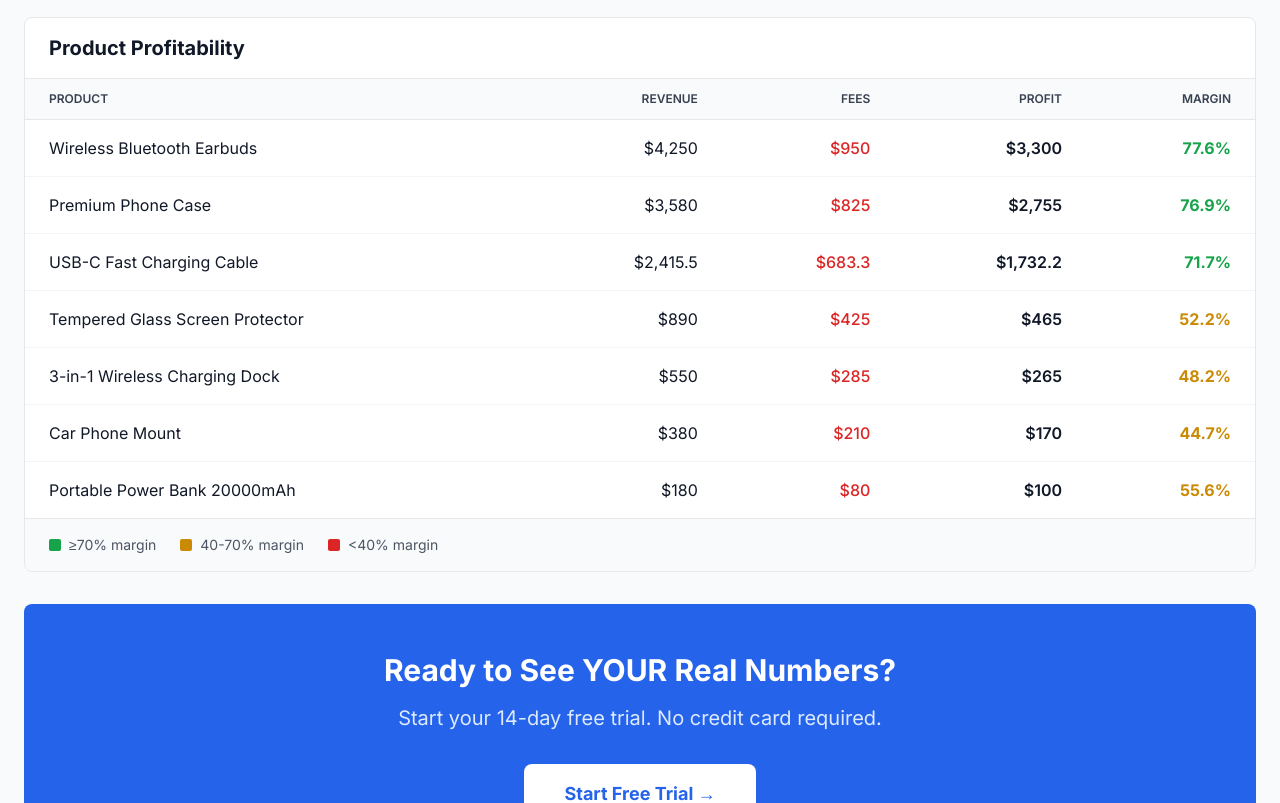
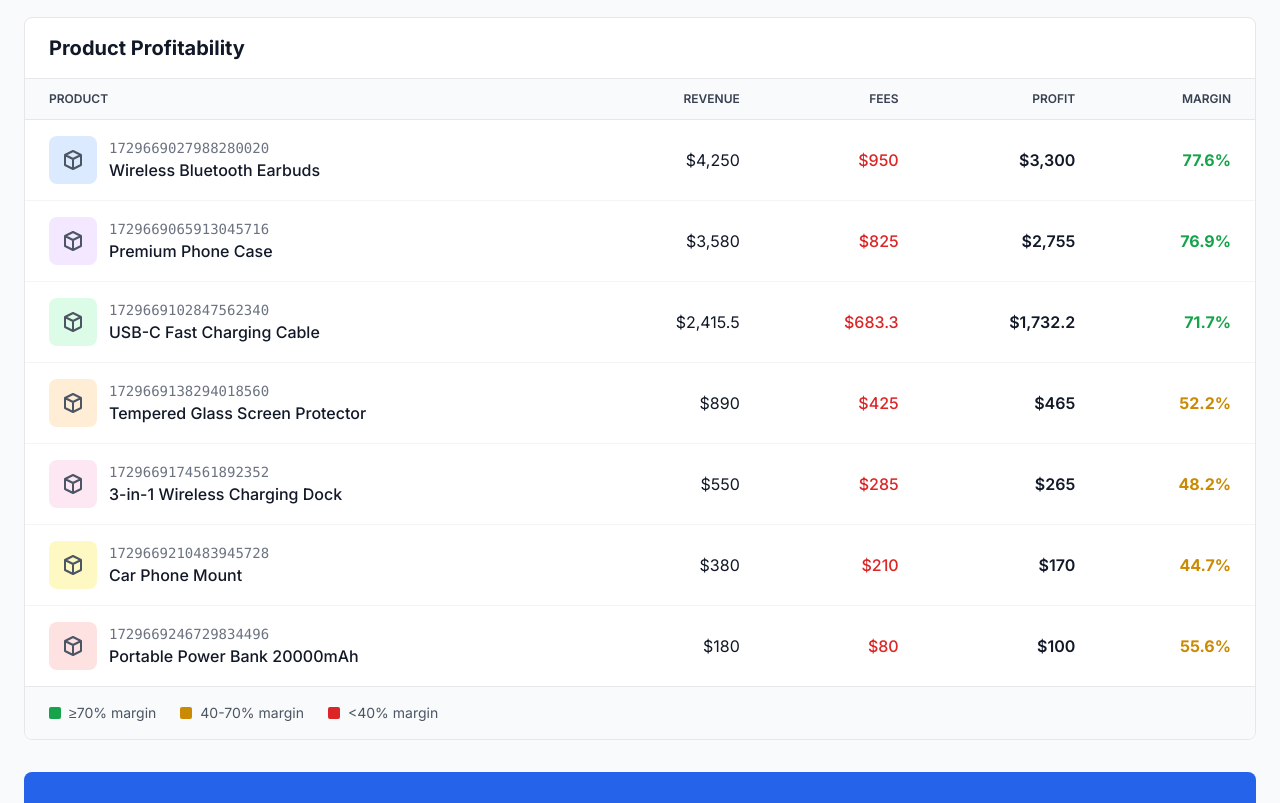
Before and after one commit to algominds35/tiktokshop-project-, a Next.js app: page /demo in a window 1280 px wide. Shown: the part 920-1723 px from the top of the page. Built offline with nearby package versions, Linux system fonts and the light colour scheme.

Commit message:
Add product images and long IDs to demo page

```diff
--- a/app/demo/page.jsx
+++ b/app/demo/page.jsx
@@ -276,16 +276,86 @@ export default function DemoPage() {
               </thead>
               <tbody className="divide-y divide-gray-100">
                 {[
-                  { name: 'Wireless Bluetooth Earbuds', revenue: 4250.00, fees: 950.00, profit: 3300.00, margin: 77.6 },
-                  { name: 'Premium Phone Case', revenue: 3580.00, fees: 825.00, profit: 2755.00, margin: 76.9 },
-                  { name: 'USB-C Fast Charging Cable', revenue: 2415.50, fees: 683.30, profit: 1732.20, margin: 71.7 },
-                  { name: 'Tempered Glass Screen Protector', revenue: 890.00, fees: 425.00, profit: 465.00, margin: 52.2 },
-                  { name: '3-in-1 Wireless Charging Dock', revenue: 550.00, fees: 285.00, profit: 265.00, margin: 48.2 },
-                  { name: 'Car Phone Mount', revenue: 380.00, fees: 210.00, profit: 170.00, margin: 44.7 },
-                  { name: 'Portable Power Bank 20000mAh', revenue: 180.00, fees: 80.00, profit: 100.00, margin: 55.6 },
+                  {
+                    name: 'Wireless Bluetooth Earbuds',
+                    id: '1729669027988280020',
+                    revenue: 4250.00,
+                    fees: 950.00,
+                    profit: 3300.00,
+                    margin: 77.6,
+                    bgColor: 'bg-blue-100'
+                  },
+                  {
+                    name: 'Premium Phone Case',
+                    id: '1729669065913045716',
+                    revenue: 3580.00,
+                    fees: 825.00,
+                    profit: 2755.00,
+                    margin: 76.9,
+                    bgColor: 'bg-purple-100'
+                  },
+                  {
+                    name: 'USB-C Fast Charging Cable',
+                    id: '1729669102847562340',
+                    revenue: 2415.50,
+                    fees: 683.30,
+                    profit: 1732.20,
+                    margin: 71.7,
+                    bgColor: 'bg-green-100'
+                  },
+                  {
+                    name: 'Tempered Glass Screen Protector',
+                    id: '1729669138294018560',
+                    revenue: 890.00,
+                    fees: 425.00,
+                    profit: 465.00,
+                    margin: 52.2,
+                    bgColor: 'bg-orange-100'
+                  },
+                  {
+                    name: '3-in-1 Wireless Charging Dock',
+                    id: '1729669174561892352',
+                    revenue: 550.00,
+                    fees: 285.00,
+                    profit: 265.00,
+                    margin: 48.2,
+                    bgColor: 'bg-pink-100'
+                  },
+                  {
+                    name: 'Car Phone Mount',
+                    id: '1729669210483945728',
+                    revenue: 380.00,
+                    fees: 210.00,
+                    profit: 170.00,
+                    margin: 44.7,
+                    bgColor: 'bg-yellow-100'
+                  },
+                  {
+                    name: 'Portable Power Bank 20000mAh',
+                    id: '1729669246729834496',
+                    revenue: 180.00,
+                    fees: 80.00,
+                    profit: 100.00,
+                    margin: 55.6,
+                    bgColor: 'bg-red-100'
+                  },
                 ].map((product, index) => (
                   <tr key={index} className="hover:bg-gray-50">
-                    <td className="px-6 py-4 text-gray-900">{product.name}</td>
+                    <td className="px-6 py-4">
+                      <div className="flex items-center gap-3">
+                        {/* Product Image Placeholder */}
+                        <div className={`w-12 h-12 ${product.bgColor} rounded-lg flex items-center justify-center flex-shrink-0`}>
+                          <svg className="w-6 h-6 text-gray-600" fill="none" stroke="currentColor" viewBox="0 0 24 24">
+                            <path strokeLinecap="round" strokeLinejoin="round" strokeWidth={2} d="M20 7l-8-4-8 4m16 0l-8 4m8-4v10l-8 4m0-10L4 7m8 4v10M4 7v10l8 4" />
+                          </svg>
+                        </div>
+                        {/* Product Name and ID */}
+                        <div>
+                          <div className="text-sm text-gray-500 font-mono">{product.id}</div>
+                          <div className="font-medium text-gray-900">{product.name}</div>
+                        </div>
+                      </div>
+                    </td>
                     <td className="px-6 py-4 text-right text-gray-900">${product.revenue.toLocaleString()}</td>
                     <td className="px-6 py-4 text-right text-red-600 font-medium">${product.fees.toLocaleString()}</td>
                     <td className="px-6 py-4 text-right text-gray-900 font-semibold">${product.profit.toLocaleString()}</td>
```
